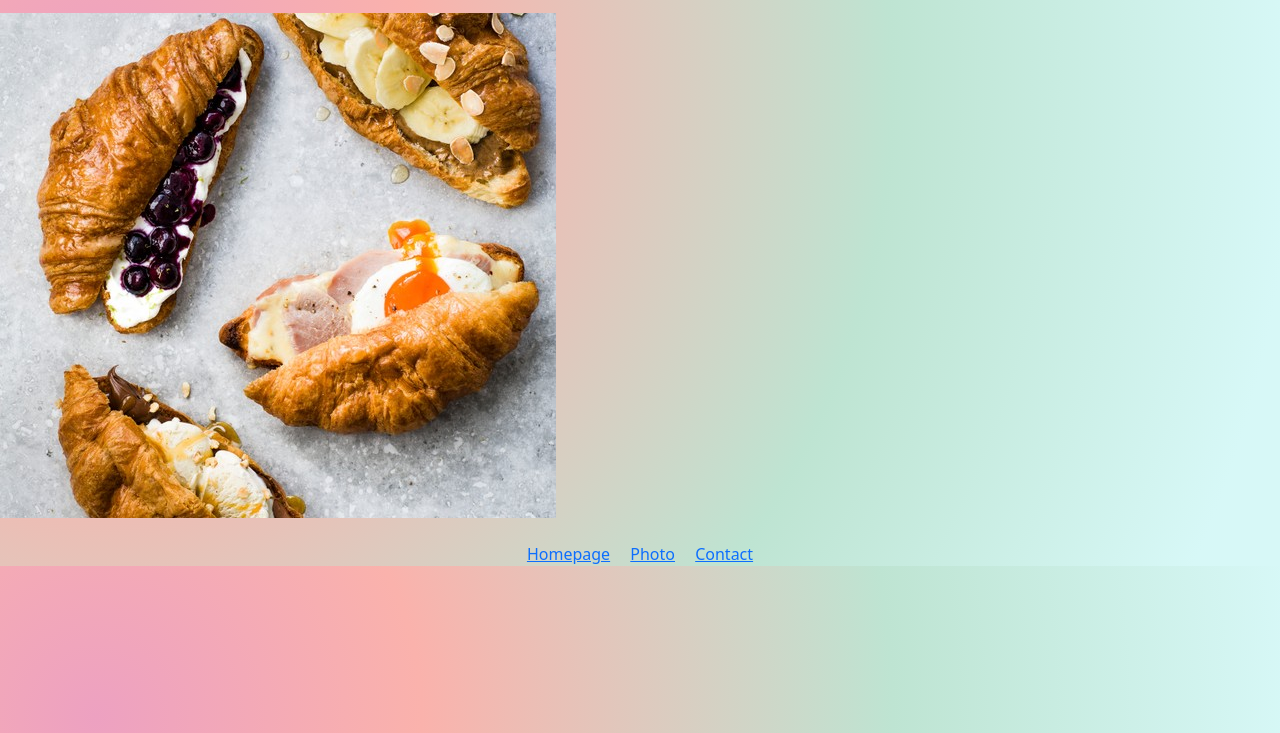
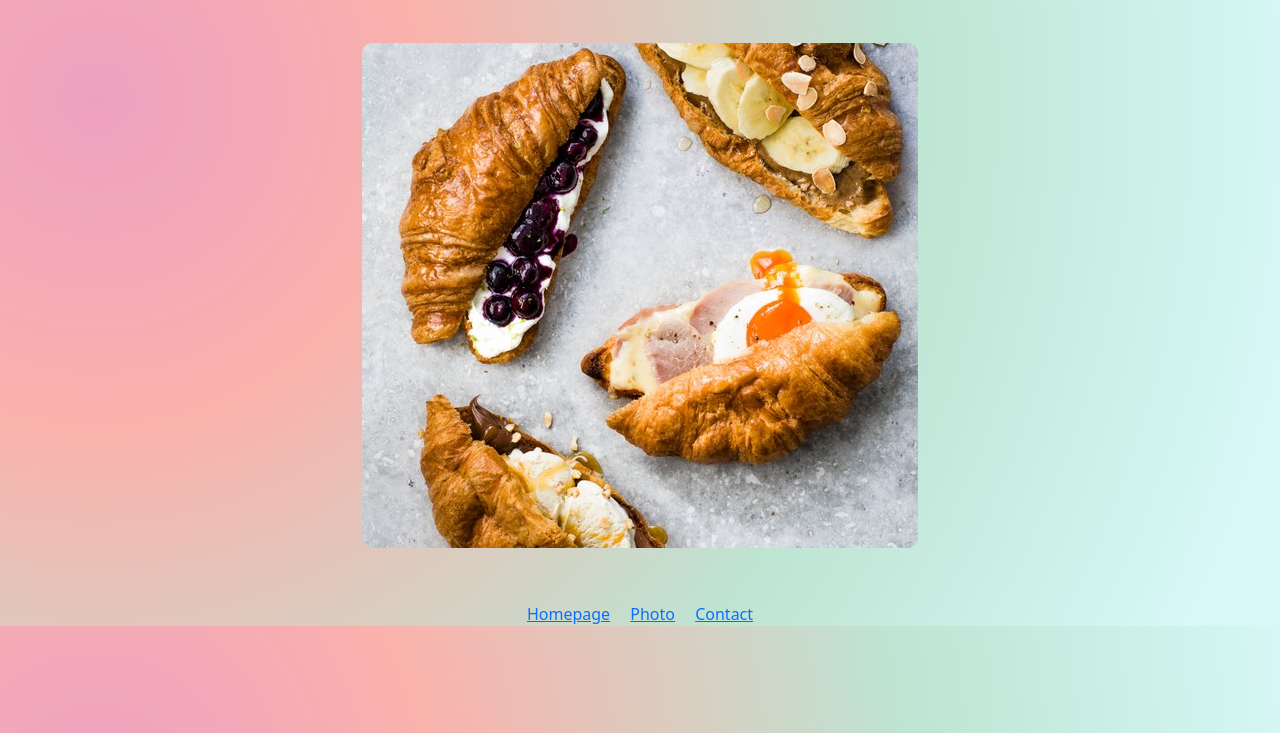
Before and after one commit to Rachel2001/Croissant, a plain HTML site: page photo.html in a window 1280 px wide. Shown: the part 67-800 px from the top of the page. Drawn offline with nearby package versions, Linux system fonts and the light colour scheme.

Commit message:
fixed a bug in css and photo.html
Picture did not want to be centered align, and i figured out a way to align it .

```diff
--- a/css/sweet.css
+++ b/css/sweet.css
@@ -12,9 +12,9 @@ footer a {
   margin: 8px;
 }
 
- .croissant-photo {
+.croissant-photo {
   max-width: 100%;
-  height: auto;
-  display: flex;
-  justify-content: center;
+  border-radius: 10px;
+  display: block;
+  margin: 30px auto;
 }
--- a/photo.html
+++ b/photo.html
@@ -13,7 +13,7 @@
     <title>Photo</title>
   </head>
   <body>
-    <h1 class="text-center">🥐Croissant</h1>
+    <h1 class="text-center">🥐Picture of Croissant</h1>
     <br />
     <img
       src="/images/croissant.jpg"
```
